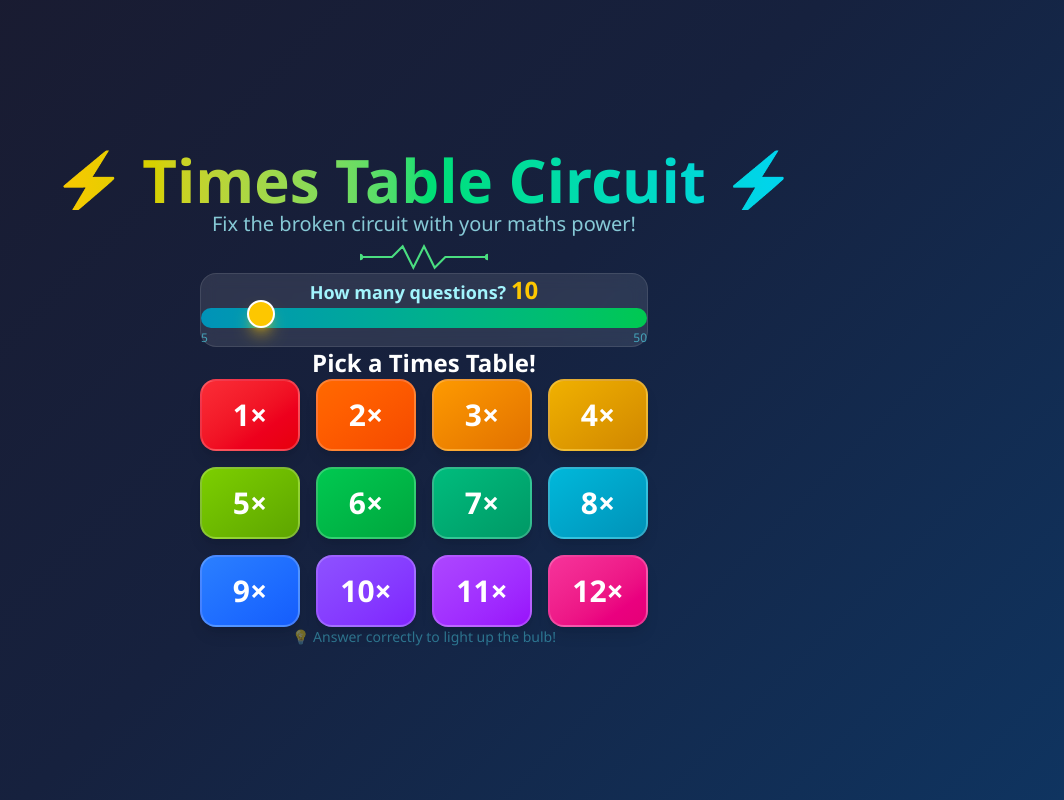
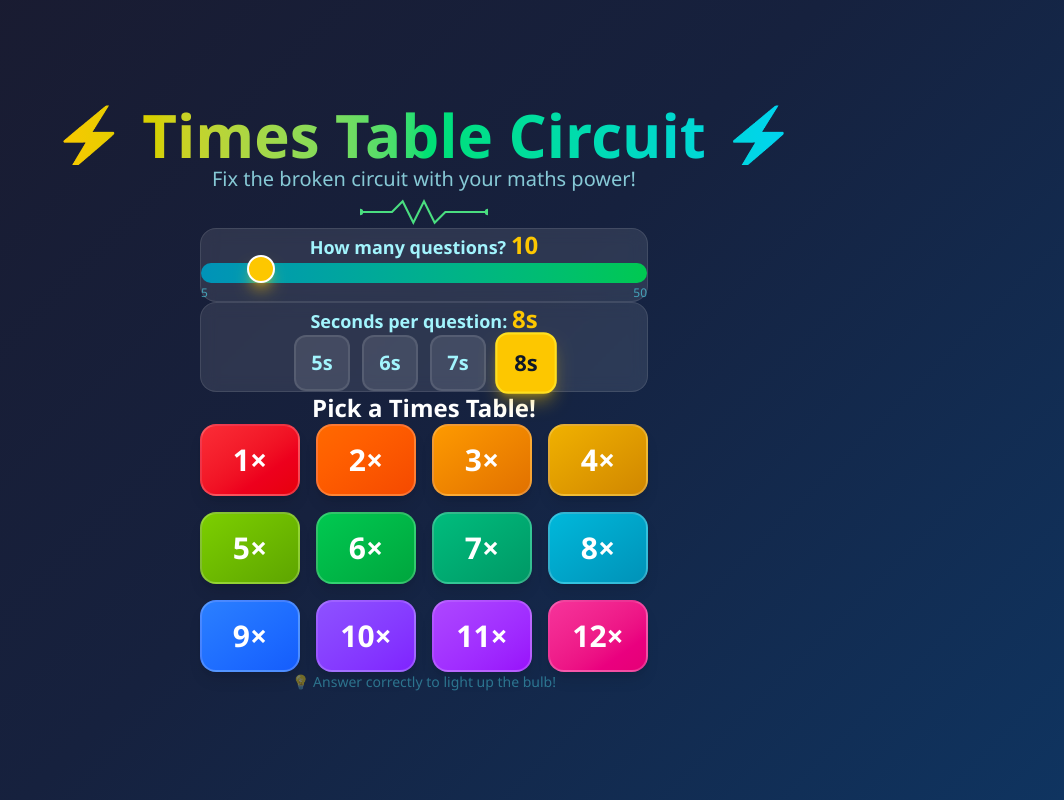
Before and after one commit to JMichaelVelasquez/times-table-circuit, a React (Vite) app: page / in a window 1280 px wide. Shown: the whole page, without its empty margins (216-1280 px from the left). Built offline with nearby package versions, Linux system fonts and the light colour scheme.

Commit message:
Configurable timer (5-8 seconds) with selector on home screen

```diff
--- a/src/App.tsx
+++ b/src/App.tsx
@@ -8,12 +8,14 @@ function App() {
   const [screen, setScreen] = useState<Screen>('home');
   const [selectedTable, setSelectedTable] = useState(1);
   const [questionCount, setQuestionCount] = useState(10);
+  const [timerSeconds, setTimerSeconds] = useState(8);
   const [finalScore, setFinalScore] = useState(0);
   const [finalTotal, setFinalTotal] = useState(0);
 
-  const handleStart = useCallback((table: number, count: number) => {
+  const handleStart = useCallback((table: number, count: number, timer: number) => {
     setSelectedTable(table);
     setQuestionCount(count);
+    setTimerSeconds(timer);
     setScreen('game');
   }, []);
 
@@ -41,6 +43,7 @@ function App() {
           key={`game-${selectedTable}-${Date.now()}`}
           table={selectedTable}
           totalQuestions={questionCount}
+          timerSeconds={timerSeconds}
           onFinish={handleFinish}
           onHome={handleHome}
         />
--- a/src/components/GameScreen.tsx
+++ b/src/components/GameScreen.tsx
@@ -3,11 +3,10 @@ import type { GameState } from '../types';
 import { generateQuestions } from '../utils';
 import { CircuitSVG } from './CircuitSVG';
 
-const SECONDS_PER_QUESTION = 10;
-
 interface GameScreenProps {
   table: number;
   totalQuestions: number;
+  timerSeconds: number;
   onFinish: (score: number, total: number) => void;
   onHome: () => void;
 }
@@ -19,7 +18,7 @@ const OPTION_COLOURS = [
   'from-pink-500 to-pink-700 hover:from-pink-400 hover:to-pink-600',
 ];
 
-export function GameScreen({ table, totalQuestions, onFinish, onHome }: GameScreenProps) {
+export function GameScreen({ table, totalQuestions, timerSeconds, onFinish, onHome }: GameScreenProps) {
   const [game, setGame] = useState<GameState>(() => ({
     table,
     totalQuestions,
@@ -32,7 +31,7 @@ export function GameScreen({ table, totalQuestions, onFinish, onHome }: GameScre
   }));
 
   const [wrongKey, setWrongKey] = useState(0);
-  const [timeLeft, setTimeLeft] = useState(SECONDS_PER_QUESTION);
+  const [timeLeft, setTimeLeft] = useState(timerSeconds);
   const timerRef = useRef<ReturnType<typeof setInterval> | null>(null);
 
   const currentQuestion = game.questions[game.currentIndex];
@@ -83,7 +82,7 @@ export function GameScreen({ table, totalQuestions, onFinish, onHome }: GameScre
       selectedAnswer: null,
       isCorrect: null,
     }));
-    setTimeLeft(SECONDS_PER_QUESTION);
+    setTimeLeft(timerSeconds);
   }, [game.currentIndex, game.totalQuestions, game.score, onFinish]);
 
   // Countdown timer
@@ -166,7 +165,7 @@ export function GameScreen({ table, totalQuestions, onFinish, onHome }: GameScre
               strokeWidth="4"
               strokeLinecap="round"
               strokeDasharray={2 * Math.PI * 24}
-              strokeDashoffset={2 * Math.PI * 24 * (1 - timeLeft / SECONDS_PER_QUESTION)}
+              strokeDashoffset={2 * Math.PI * 24 * (1 - timeLeft / timerSeconds)}
               className="transition-all duration-1000 linear"
             />
           </svg>
--- a/src/components/HomeScreen.tsx
+++ b/src/components/HomeScreen.tsx
@@ -1,7 +1,7 @@
 import { useState } from 'react';
 
 interface HomeScreenProps {
-  onStart: (table: number, questionCount: number) => void;
+  onStart: (table: number, questionCount: number, timerSeconds: number) => void;
 }
 
 const TABLE_COLOURS = [
@@ -21,6 +21,7 @@ const TABLE_COLOURS = [
 
 export function HomeScreen({ onStart }: HomeScreenProps) {
   const [questionCount, setQuestionCount] = useState(10);
+  const [timerSeconds, setTimerSeconds] = useState(8);
 
   return (
     <div className="min-h-screen flex flex-col items-center justify-center px-4 py-8">
@@ -75,6 +76,30 @@ export function HomeScreen({ onStart }: HomeScreenProps) {
         </div>
       </div>
 
+      {/* Timer selector */}
+      <div className="bg-white/10 backdrop-blur-sm rounded-2xl p-5 mb-8 w-full max-w-md border border-white/10">
+        <label className="block text-center text-cyan-200 font-semibold mb-3 text-lg">
+          Seconds per question: <span className="text-yellow-400 font-bold text-2xl">{timerSeconds}s</span>
+        </label>
+        <div className="flex justify-center gap-3">
+          {[5, 6, 7, 8].map((s) => (
+            <button
+              key={s}
+              onClick={() => setTimerSeconds(s)}
+              className={`
+                w-14 h-14 rounded-xl font-extrabold text-xl transition-all duration-150
+                ${timerSeconds === s
+                  ? 'bg-yellow-400 text-gray-900 shadow-lg shadow-yellow-400/40 scale-110'
+                  : 'bg-white/10 text-cyan-200 hover:bg-white/20 hover:scale-105'}
+                border-2 ${timerSeconds === s ? 'border-yellow-300' : 'border-white/10'}
+              `}
+            >
+              {s}s
+            </button>
+          ))}
+        </div>
+      </div>
+
       {/* Choose a table */}
       <h2 className="text-2xl font-bold text-white mb-4">Pick a Times Table!</h2>
 
@@ -82,7 +107,7 @@ export function HomeScreen({ onStart }: HomeScreenProps) {
         {Array.from({ length: 12 }, (_, i) => i + 1).map((num) => (
           <button
             key={num}
-            onClick={() => onStart(num, questionCount)}
+            onClick={() => onStart(num, questionCount, timerSeconds)}
             className={`
               bg-gradient-to-br ${TABLE_COLOURS[num - 1]}
               text-white font-extrabold text-2xl md:text-3xl
```
